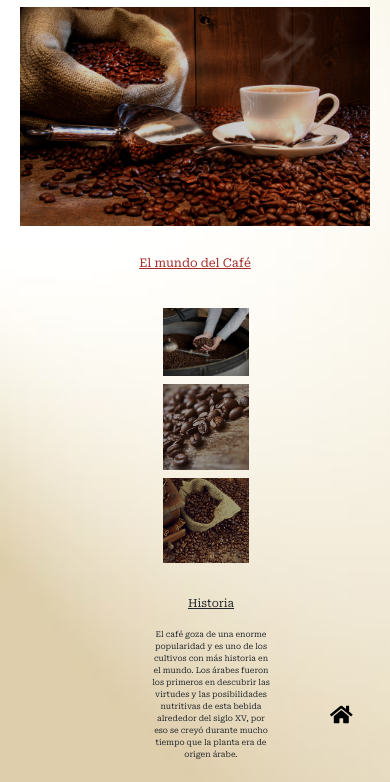
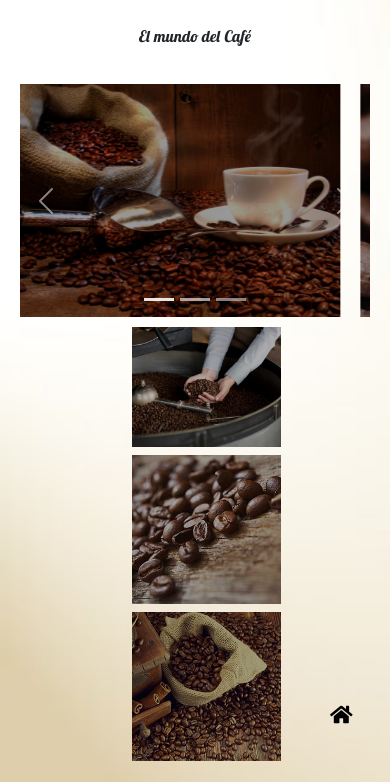
Before and after one commit to DamianLammenda/proyecto-coder-webcafe, a plain HTML site: page index.html in a window 390 px wide. Shown: the part 99-881 px from the top of the page. Drawn offline with nearby package versions, Linux system fonts and the light colour scheme; files whose address does not match are found by name.

Commit message:
Agregando carousel y estilos al index

```diff
--- a/css/style.css
+++ b/css/style.css
@@ -51,17 +51,21 @@ body {
 }
 
 /* Estilos a la lista de imagenes y sus parrafos */
-.img__main {
-    width: 100%;
-    /* border-radius: 1%; */
-    filter: brightness(80%);
-}
+
+
+.carousel-item  img {
+    object-fit: cover;
+    height: 90vh;
+    max-width: 100%;
+    filter: brightness(60%);
+    padding: 30px;
+  }
+
 .tituloPrincipal {
-    text-align: center;
-    font-size: 60px;
-    color: brown;
-    text-decoration: underline;
-    padding: 30px 0 30px 0;
+        font-family: 'Lobster Two', cursive;
+        font-size: 7rem;
+        text-align: center;
+        padding: 20px;
 }
 
 
@@ -528,6 +532,16 @@ h5 {
 @media screen and (max-width: 1024px) {
 
     /* Index */
+
+    .carousel-item  img {
+        object-fit: cover;
+        height: 50vh;
+        max-width: 100%;
+        filter: brightness(60%);
+        padding: 30px;
+      }
+
+
     .nav__menu {
         flex-direction: column;
 
@@ -548,7 +562,7 @@ h5 {
     }
     .tituloPrincipal {
         text-align: center;
-        font-size: 1.5rem;
+        font-size: 3rem;
     }
     ul.img__list {
         flex-direction: column;
@@ -557,15 +571,16 @@ h5 {
     }
     .img__1 {
         padding-bottom: 0.5rem;
+        width: 50%;
 
     }
     .img__2 {
         padding-bottom: 0.5rem;
-
+        width: 50%;
     }
     .img__3 {
         padding-bottom: 0.5rem;
-
+        width: 50%;
     }
     .parrafos {
         flex-direction: column;
@@ -755,6 +770,16 @@ h5 {
     /* Modelo mobile */
 @media screen and (max-width: 600px) {
     /* Index */
+
+    .carousel-item  img {
+        object-fit: cover;
+        height: 30vh;
+        max-width: 100%;
+        filter: brightness(60%);
+        padding: 10px;
+      }
+
+
     .nav__list li a {
         font-size: 0.2rem;
     }
@@ -779,22 +804,21 @@ h5 {
         width:100% ;
     }
     .tituloPrincipal {
-        font-size: 0.75rem;
+        font-size: 1rem;
     }
     .img__1 {
         padding-bottom: 0.5rem;
-        width: 30%;
-
+        width: 50%;
 
     }
     .img__2 {
         padding-bottom: 0.5rem;
-        width: 30%;
+        width: 50%;
 
     }
     .img__3 {
         padding-bottom: 0.5rem;
-        width: 30%;
+        width: 50%;
 
     }
     .parrafos {
--- a/index.html
+++ b/index.html
@@ -10,6 +10,9 @@
         <link rel="preconnect" href="https://fonts.googleapis.com">
         <link rel="preconnect" href="https://fonts.gstatic.com" crossorigin>
         <link href="https://fonts.googleapis.com/css2?family=Roboto+Serif&display=swap" rel="stylesheet">
+        <link rel="preconnect" href="https://fonts.googleapis.com">
+        <link rel="preconnect" href="https://fonts.gstatic.com" crossorigin>
+        <link href="https://fonts.googleapis.com/css2?family=Lobster+Two:ital,wght@1,700&display=swap" rel="stylesheet">
         <title>Home</title>
     </head>
     <body>
@@ -34,13 +37,36 @@
               </nav>
         </header>
         <main>
-            <div> <!-- imagen principal -->
-                <img class="img__main" src="./img/main.jpg" alt="mcafe">
-            </div>
-
             <h1 class="tituloPrincipal">
                 El mundo del Café
             </h1>
+            <div id="carouselExampleIndicators" class="carousel slide" data-bs-ride="carousel">
+                <div class="carousel-indicators">
+                  <button type="button" data-bs-target="#carouselExampleIndicators" data-bs-slide-to="0" class="active" aria-current="true" aria-		label="Slide 1"></button>
+                  <button type="button" data-bs-target="#carouselExampleIndicators" data-bs-slide-to="1" aria-label="Slide 2"></button>
+                  <button type="button" data-bs-target="#carouselExampleIndicators" data-bs-slide-to="2" aria-label="Slide 3"></button>
+                </div>
+                <div class="carousel-inner">
+                  <div class="carousel-item active">
+                    <img src="./img/main.jpg" class="d-block w-100" alt="...">
+                  </div>
+                  <div class="carousel-item">
+                    <img src="./img/cafe.jpg"  class="d-block w-100" alt="...">
+                  </div>
+                  <div class="carousel-item">
+                    <img src="./img/main1.jpg" class="d-block w-100" alt="...">
+                  </div>
+                </div>
+                <button class="carousel-control-prev" type="button" data-bs-target="#carouselExampleIndicators" data-bs-slide="prev">
+                  <span class="carousel-control-prev-icon" aria-hidden="true"></span>
+                  <span class="visually-hidden">Atras</span>
+                </button>
+                <button class="carousel-control-next" type="button" data-bs-target="#carouselExampleIndicators" data-bs-slide="next">
+                  <span class="carousel-control-next-icon" aria-hidden="true"></span>
+                  <span class="visually-hidden">Siguiente</span>
+                </button>
+              </div>
+
 
             <ul class="img__list"> <!-- Lista de imagenes -->
                 <img class="img__1" src="./img/home1.jpg" alt="home1">
```
Also changed, not shown: pages/benefit.html (+11 -6 lines), img/main1.jpg.
